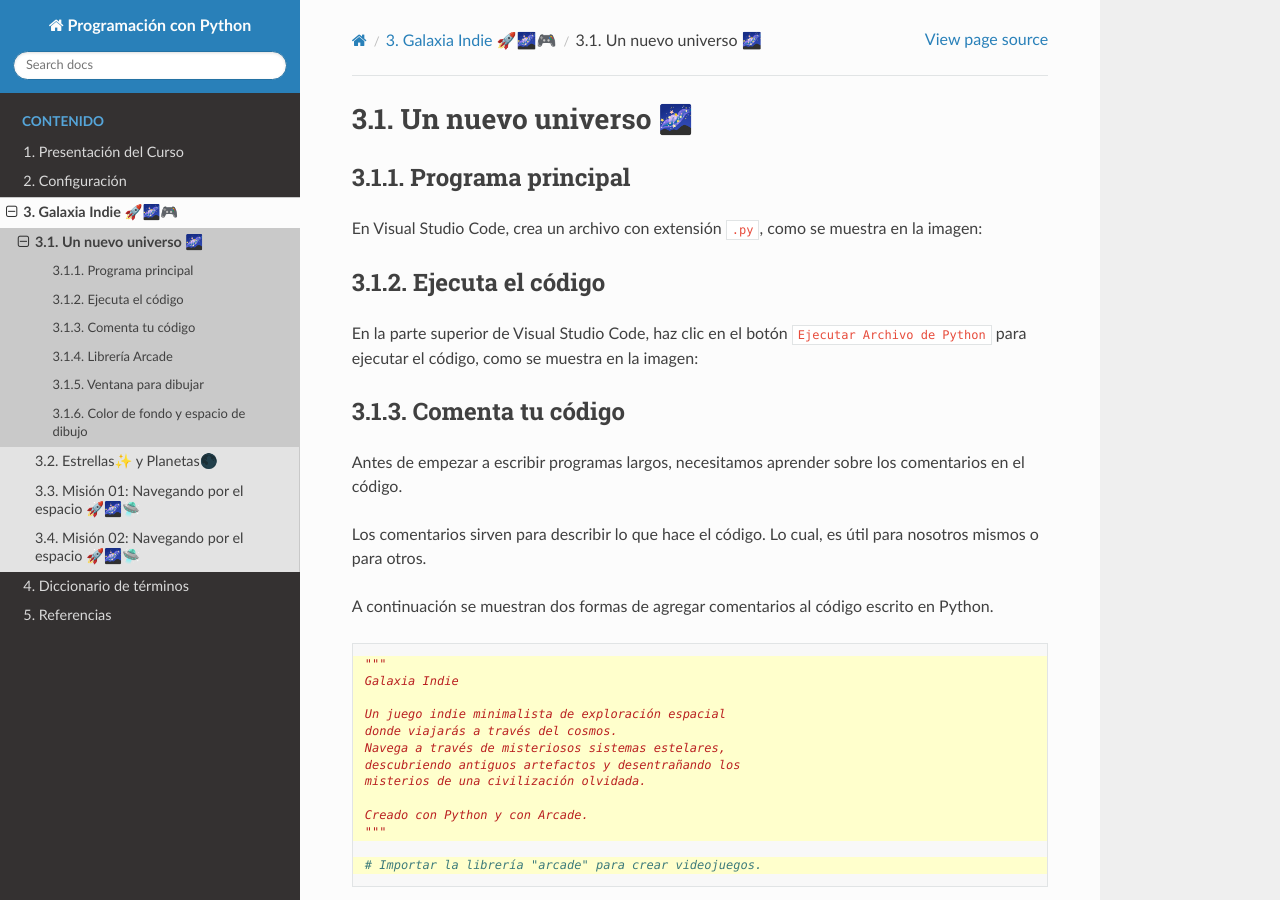
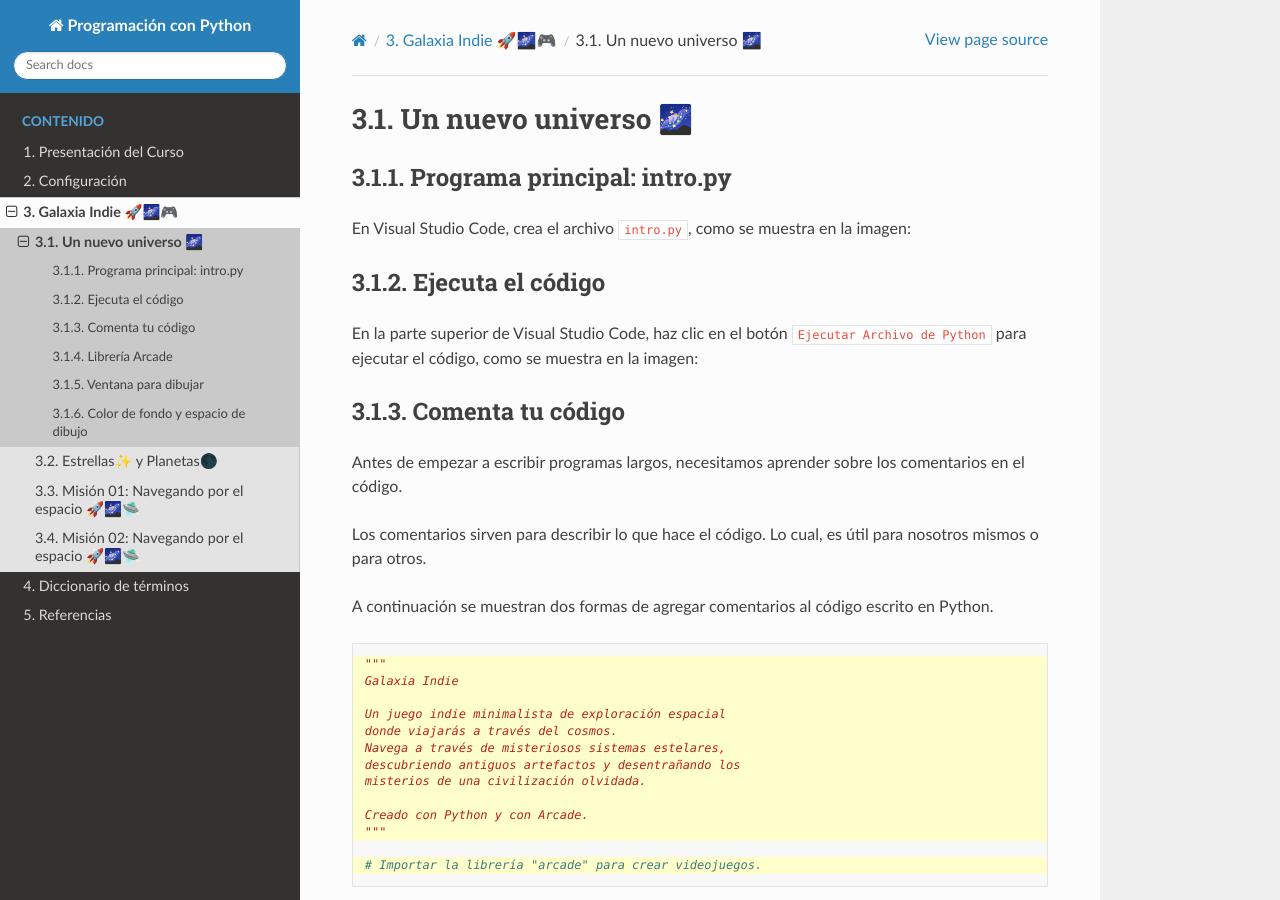
Before and after one commit to aavendan/programacion-python, a Sphinx documentation site: the page built from docs/source/sesiones/sesion01.rst, in a window 1280 px wide and 900 px high. Built offline with Sphinx 7.4.7 and the Read the Docs theme 3.1.0, drawn with Linux system fonts in a browser that asks for light colours.

```diff
--- a/docs/source/sesiones/sesion01.rst
+++ b/docs/source/sesiones/sesion01.rst
@@ -1,11 +1,10 @@
 Un nuevo universo 🌌
 ===================================
 
-Programa principal
+Programa principal: intro.py
 ------------------
 
-En Visual Studio Code, crea un archivo con
-extensión ``.py``, como se muestra en la imagen:
+En Visual Studio Code, crea el archivo ``intro.py``, como se muestra en la imagen:
 
 Ejecuta el código
 ------------------
```
